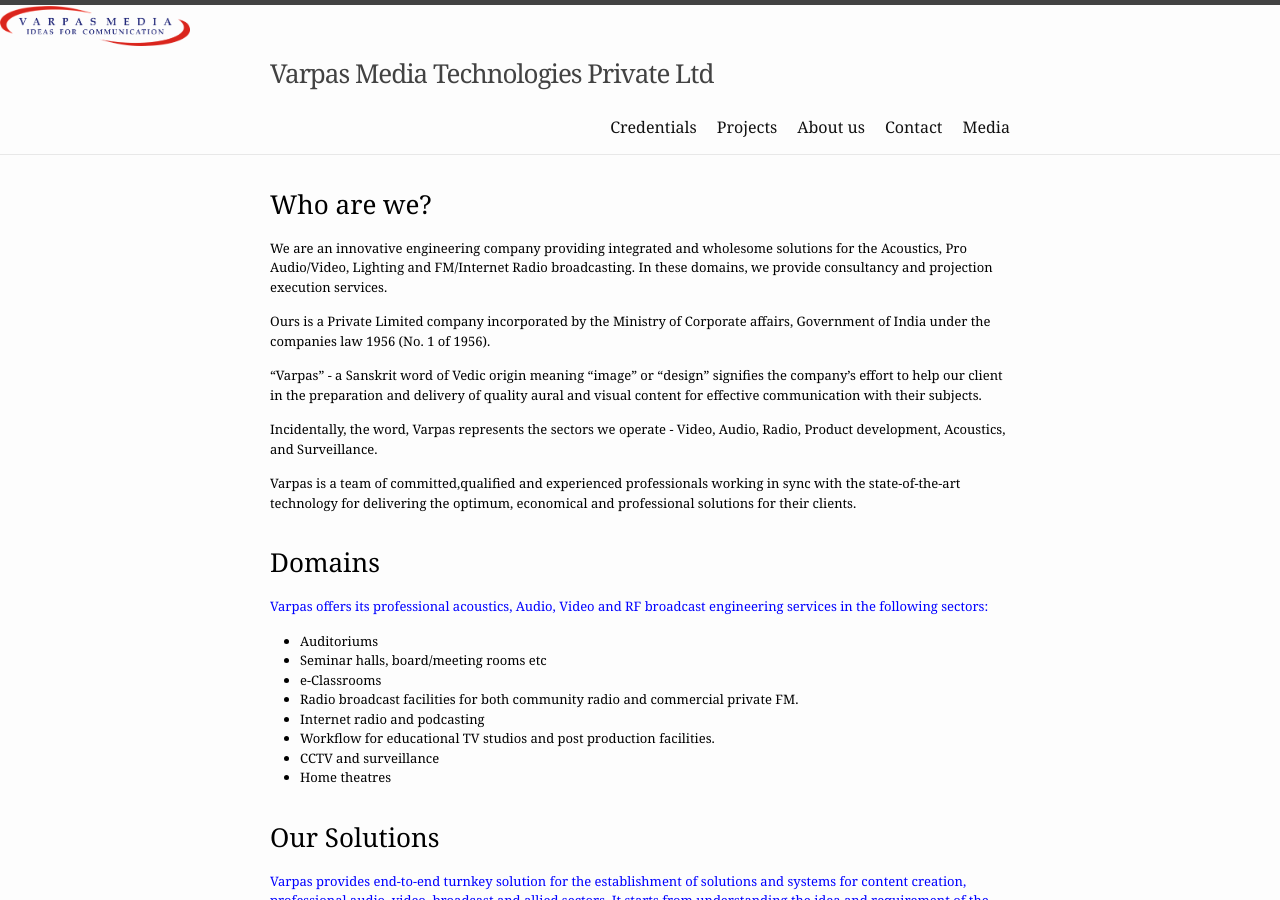
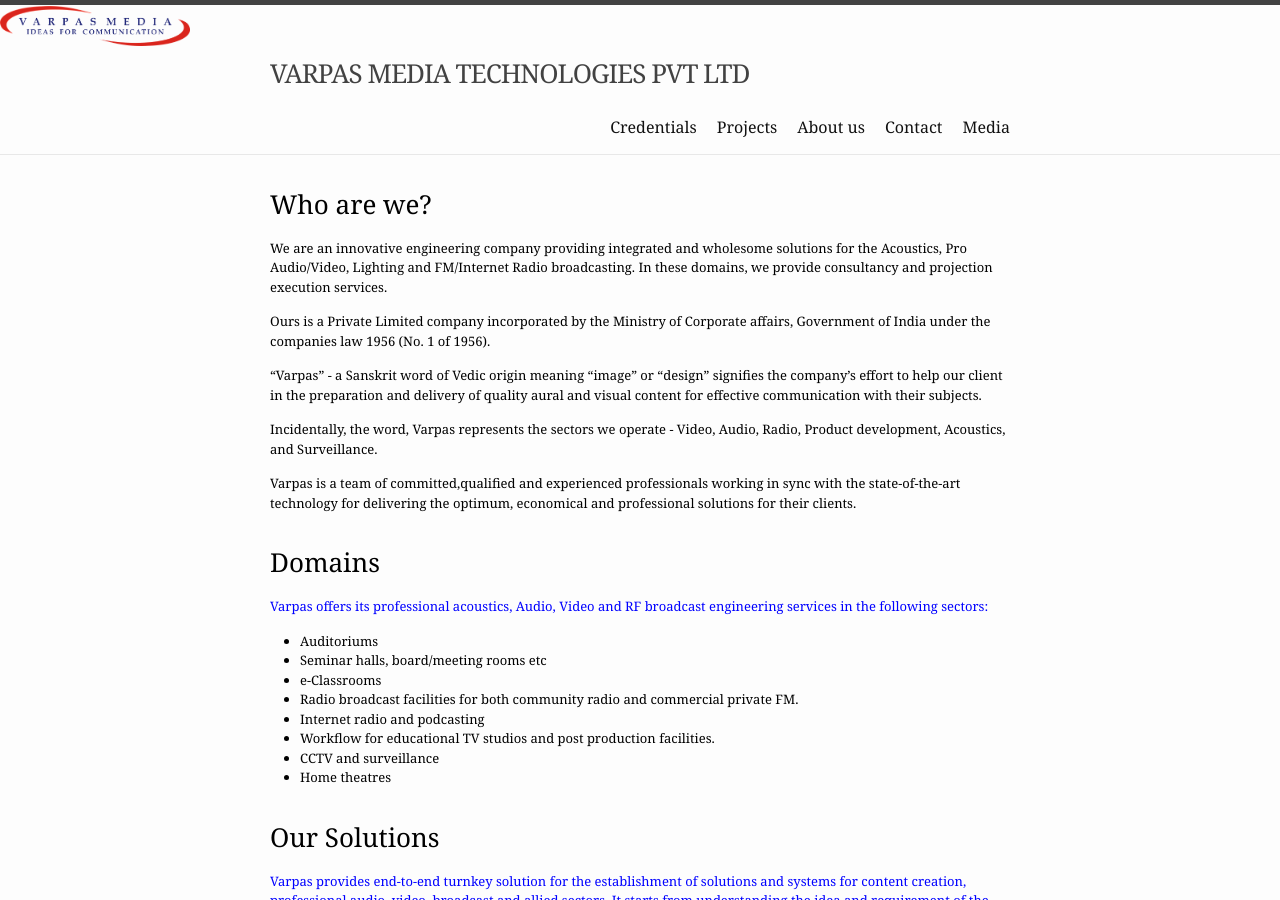
Before and after one commit to VarpasMedia/VarpasMedia.github.io, a Jekyll site: the page built from index.md, in a window 1280 px wide and 900 px high. Built offline with Jekyll 4.4.1, drawn with Linux system fonts in a browser that asks for light colours; some of the changed text lies outside the part shown.

Commit message:
Update _config.yml

```diff
--- a/_config.yml
+++ b/_config.yml
@@ -13,7 +13,7 @@
 # you will see them accessed via {{ site.title }}, {{ site.email }}, and so on.
 # You can create any custom variable you would like, and they will be accessible
 # in the templates via {{ site.myvariable }}.
-title: Varpas Media Technologies Private Ltd
+title: VARPAS MEDIA TECHNOLOGIES PVT LTD
 email: varpasmedia@gmail.com
 description: >- # this means to ignore newlines until "baseurl:"
   First floor, 301, 10th Main, III Block Jayanagar, Bengaluru, 560011
```
